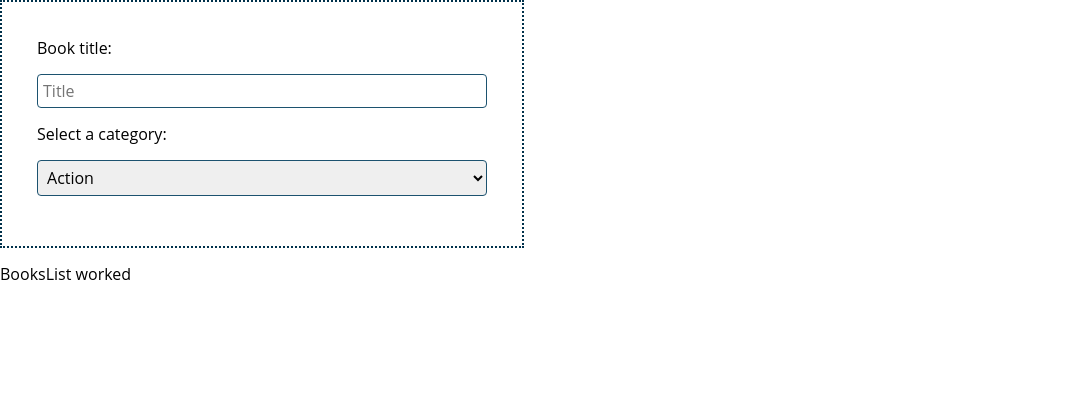
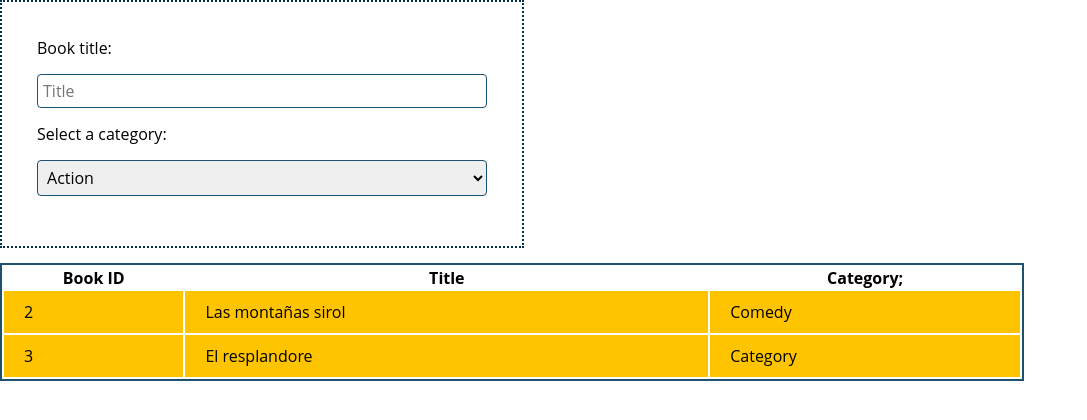
Before and after one commit to AlejandroNo4/bookstore, a React (Create React App) app: page / in a window 1280 px wide. Shown: the top 420 px of the page, without its empty margins (0-1087 px from the left). Built offline with nearby package versions, Linux system fonts and the light colour scheme.

Commit message:
Create actions. Create the table structure wuth the book component. Add reducers. Add examples to index.

```diff
--- a/src/actions/index.js
+++ b/src/actions/index.js
@@ -0,0 +1,23 @@
+const createBook = (book) => {
+  const { id, title, category } = book;
+  return {
+    type: 'CREATE_BOOK',
+    payload: {
+      id,
+      title,
+      category,
+    },
+  };
+};
+
+const deleteBook = (book) => {
+  const { id } = book;
+  return {
+    type: 'REMOVE_BOOK',
+    payload: {
+      id,
+    },
+  };
+};
+
+export { createBook, deleteBook };
--- /dev/null
+++ b/src/components/Book.js
@@ -0,0 +1,17 @@
+import PropTypes from 'prop-types';
+
+export default function Book({ id, title, category }) {
+  return (
+    <tr>
+      <td>{id}</td>
+      <td>{title}</td>
+      <td>{category}</td>
+    </tr>
+  );
+}
+
+Book.propTypes = {
+  id: PropTypes.number.isRequired,
+  title: PropTypes.string.isRequired,
+  category: PropTypes.string.isRequired,
+};
--- a/src/containers/BooksForm.js
+++ b/src/containers/BooksForm.js
@@ -4,7 +4,7 @@ export default function BooksForm() {
   return (
     <form className="book-form">
       <p>Book title:</p>
-      <input type="text" id="title" name="title" placeholder="Title" required="true" className="i-field" />
+      <input type="text" id="title" name="title" placeholder="Title" required className="i-field" />
       <p>Select a category:</p>
       <select name="categories" className="i-field">
         {categoryList}
--- a/src/containers/BooksList.js
+++ b/src/containers/BooksList.js
@@ -1,5 +1,20 @@
+import { useSelector } from 'react-redux';
+import Book from '../components/Book';
+
 export default function BooksList() {
+  const allBooks = useSelector((state) => state);
   return (
-    <p>BooksList worked</p>
+    <table>
+      <tbody>
+        <tr>
+          <th>Book ID</th>
+          <th>Title</th>
+          <th>Category;</th>
+        </tr>
+        {allBooks.map((book) => (
+          <Book id={book.id} title={book.title} category={book.category} key={book.id} />
+        ))}
+      </tbody>
+    </table>
   );
 }
--- a/src/index.css
+++ b/src/index.css
@@ -1,7 +1,6 @@
 * {
   margin: 0;
   padding: 0;
-  border: 0;
   font-size: 100%;
   vertical-align: baseline;
   font-family: 'Open Sans', 'Helvetica Neue', sans-serif;
@@ -22,3 +21,13 @@
   padding: 5px;
   margin: 15px 0;
 }
+
+table {
+  width: 80%;
+  border: 2px solid rgb(28, 82, 111);
+}
+
+td {
+  padding: 10px 20px;
+  background-color: rgb(255, 196, 0);
+}
--- a/src/index.js
+++ b/src/index.js
@@ -1,11 +1,25 @@
 import React from 'react';
 import ReactDOM from 'react-dom';
+import { createStore } from 'redux';
+import { Provider } from 'react-redux';
+import { createBook, deleteBook } from './actions';
+import bookReducer from './reducers/books';
 import App from './components/App';
 import './index.css';
 
+const store = createStore(bookReducer);
+
+store.dispatch(createBook({ id: 1, title: 'A book', category: 'Romance' }));
+
+store.dispatch(createBook({ id: 2, title: 'Las montañas sirol', category: 'Comedy' }));
+
+store.dispatch(createBook({ id: 3, title: 'El resplandore', category: 'Category' }));
+
+store.dispatch(deleteBook({ id: 1 }));
+
 ReactDOM.render(
-  <React.StrictMode>
-    <App />
-  </React.StrictMode>,
+  <Provider store={store}>
+    <App store={store} />
+  </Provider>,
   document.getElementById('root'),
 );
--- a/src/reducers/books.js
+++ b/src/reducers/books.js
@@ -0,0 +1,17 @@
+export default function bookReducer(state = [], action) {
+  switch (action.type) {
+    case 'CREATE_BOOK':
+      return [
+        ...state,
+        {
+          id: action.payload.id,
+          title: action.payload.title,
+          category: action.payload.category,
+        },
+      ];
+    case 'REMOVE_BOOK':
+      return state.filter((book) => book.id !== action.payload.id);
+    default:
+      return state;
+  }
+}
```
